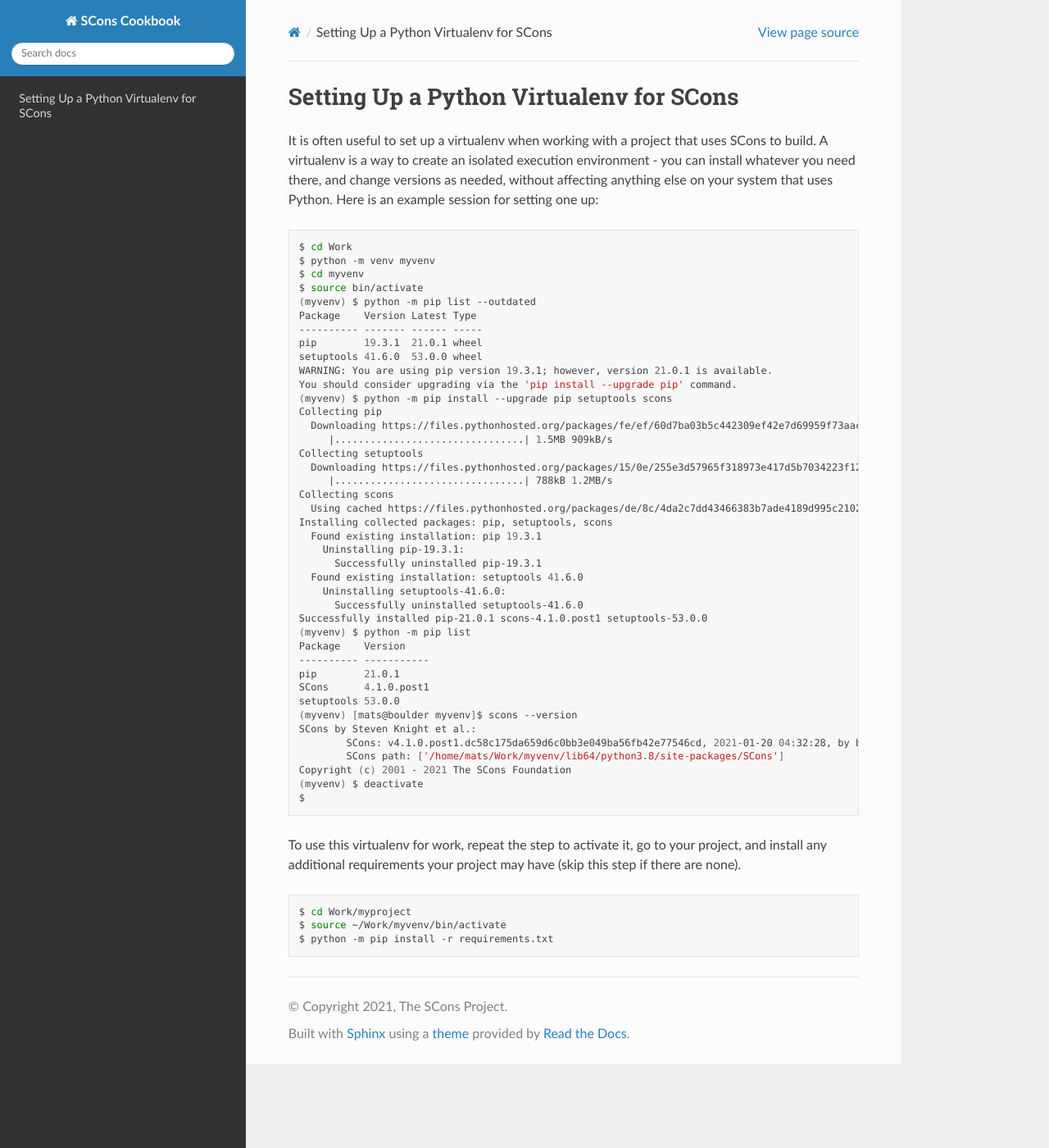
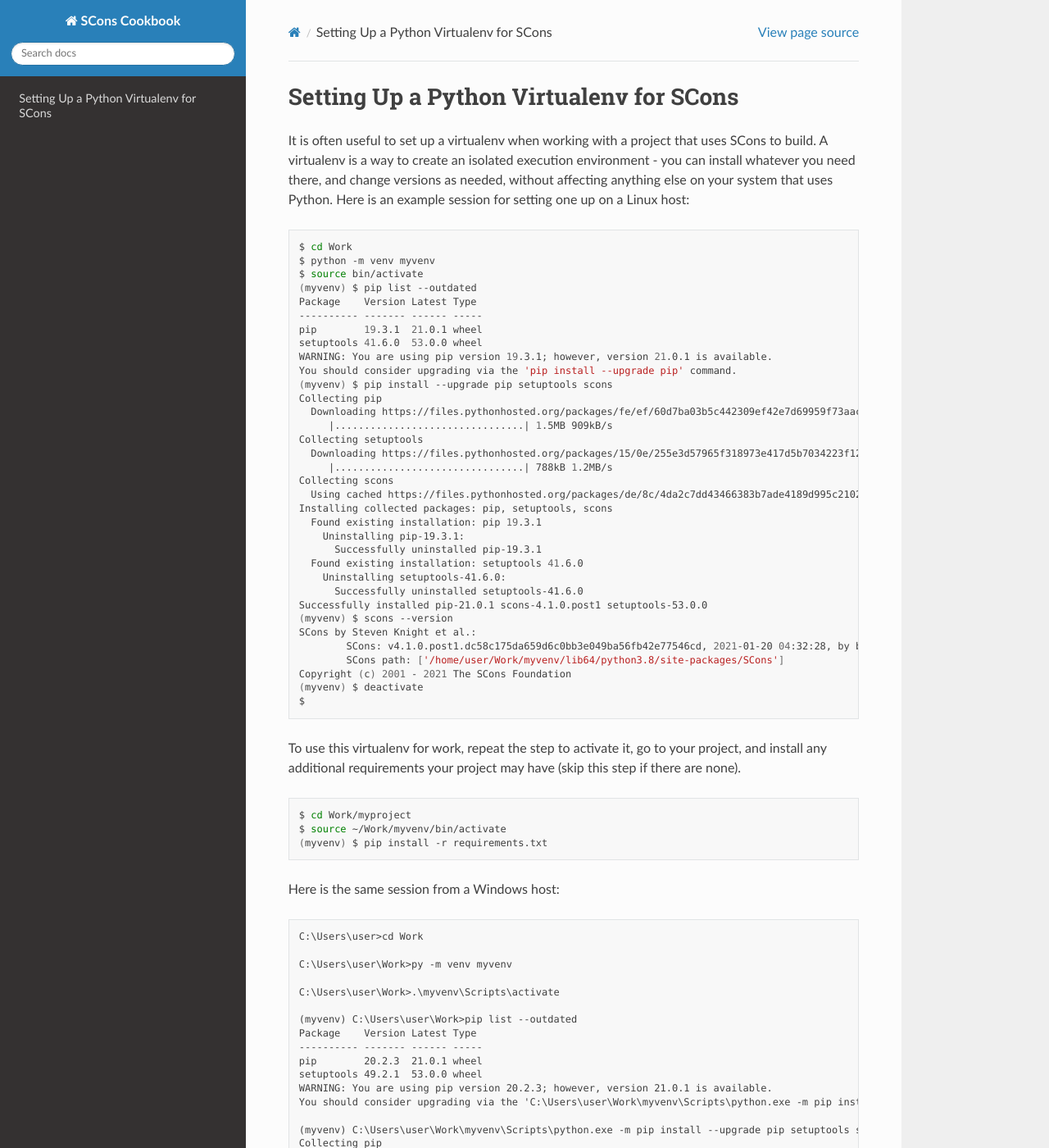
Before and after one commit to SCons/cookbook, a Sphinx documentation site: the page built from docs/recipes/virtualenv.rst, in a window 1280 px wide and 1400 px high. Shown: the whole window at 82% size. Built offline with Sphinx 7.4.7 and the Read the Docs theme 2.0.0, drawn with Linux system fonts in a browser that asks for light colours; some of the changed text lies outside the part shown.

Commit message:
Tweak virtualenv setup further
Signed-off-by: Mats Wichmann <mats@linux.com>

```diff
--- a/docs/recipes/virtualenv.rst
+++ b/docs/recipes/virtualenv.rst
@@ -6,22 +6,21 @@
 isolated execution environment - you can install whatever you need
 there, and change versions as needed, without affecting anything
 else on your system that uses Python.  Here is an example session
-for setting one up:
+for setting one up on a Linux host:
 
 .. code:: shell
 
    $ cd Work
    $ python -m venv myvenv
-   $ cd myvenv
    $ source bin/activate
-   (myvenv) $ python -m pip list --outdated
+   (myvenv) $ pip list --outdated
    Package    Version Latest Type
    ---------- ------- ------ -----
    pip        19.3.1  21.0.1 wheel
    setuptools 41.6.0  53.0.0 wheel
    WARNING: You are using pip version 19.3.1; however, version 21.0.1 is available.
    You should consider upgrading via the 'pip install --upgrade pip' command.
-   (myvenv) $ python -m pip install --upgrade pip setuptools scons
+   (myvenv) $ pip install --upgrade pip setuptools scons
    Collecting pip
      Downloading https://files.pythonhosted.org/packages/fe/ef/60d7ba03b5c442309ef42e7d69959f73aacccd0d86008362a681c4698e83/pip-21.0.1-py3-none-any.whl (1.5MB)
         |................................| 1.5MB 909kB/s
@@ -38,16 +37,10 @@
        Uninstalling setuptools-41.6.0:
          Successfully uninstalled setuptools-41.6.0
    Successfully installed pip-21.0.1 scons-4.1.0.post1 setuptools-53.0.0
-   (myvenv) $ python -m pip list
-   Package    Version
-   ---------- -----------
-   pip        21.0.1
-   SCons      4.1.0.post1
-   setuptools 53.0.0
-   (myvenv) [mats@boulder myvenv]$ scons --version
+   (myvenv) $ scons --version
    SCons by Steven Knight et al.:
            SCons: v4.1.0.post1.dc58c175da659d6c0bb3e049ba56fb42e77546cd, 2021-01-20 04:32:28, by bdbaddog on ProDog2020
-           SCons path: ['/home/mats/Work/myvenv/lib64/python3.8/site-packages/SCons']
+           SCons path: ['/home/user/Work/myvenv/lib64/python3.8/site-packages/SCons']
    Copyright (c) 2001 - 2021 The SCons Foundation
    (myvenv) $ deactivate
    $
@@ -61,4 +54,49 @@
 
    $ cd Work/myproject
    $ source ~/Work/myvenv/bin/activate
-   $ python -m pip install -r requirements.txt
+   (myvenv) $ pip install -r requirements.txt
+
+
+Here is the same session from a Windows host:
+
+.. code:: cmd
+
+   C:\Users\user>cd Work
+
+   C:\Users\user\Work>py -m venv myvenv
+
+   C:\Users\user\Work>.\myvenv\Scripts\activate
+
+   (myvenv) C:\Users\user\Work>pip list --outdated
+   Package    Version Latest Type
+   ---------- ------- ------ -----
+   pip        20.2.3  21.0.1 wheel
+   setuptools 49.2.1  53.0.0 wheel
+   WARNING: You are using pip version 20.2.3; however, version 21.0.1 is available.
+   You should consider upgrading via the 'C:\Users\user\Work\myvenv\Scripts\python.exe -m pip install --upgrade pip' command.
+
+   (myvenv) C:\Users\user\Work\myvenv\Scripts\python.exe -m pip install --upgrade pip setuptools scons
+   Collecting pip
+     Using cached pip-21.0.1-py3-none-any.whl (1.5 MB)
+   Collecting setuptools
+     Using cached setuptools-53.0.0-py3-none-any.whl (784 kB)
+   Collecting scons
+     Using cached SCons-4.1.0.post1-py3-none-any.whl (4.1 MB)
+   Installing collected packages: pip, setuptools, scons
+     Attempting uninstall: pip
+       Found existing installation: pip 20.2.3
+       Uninstalling pip-20.2.3:
+         Successfully uninstalled pip-20.2.3
+     Attempting uninstall: setuptools
+       Found existing installation: setuptools 49.2.1
+       Uninstalling setuptools-49.2.1:
+         Successfully uninstalled setuptools-49.2.1
+   Successfully installed pip-21.0.1 scons-4.1.0.post1 setuptools-53.0.0
+
+   (myvenv) C:\Users\user\Work>scons --version
+   SCons by Steven Knight et al.:
+           SCons: v4.1.0.post1.dc58c175da659d6c0bb3e049ba56fb42e77546cd, 2021-01-20 04:32:28, by bdbaddog on ProDog2020
+           SCons path: ['c:\\users\\user\\work\\myvenv\\lib\\site-packages\\SCons']
+   Copyright (c) 2001 - 2021 The SCons Foundation
+
+   (myvenv) C:\Users\user\Work>
```
